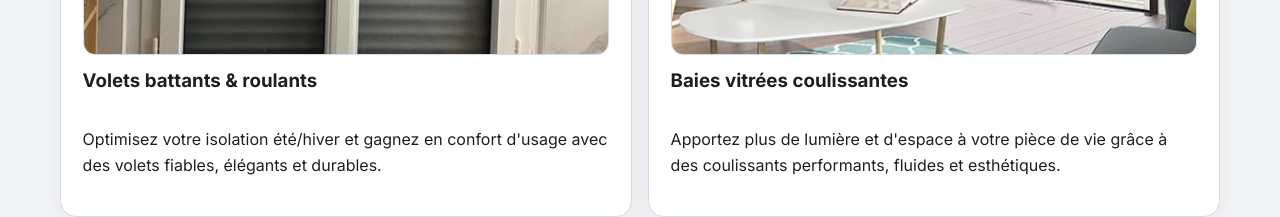
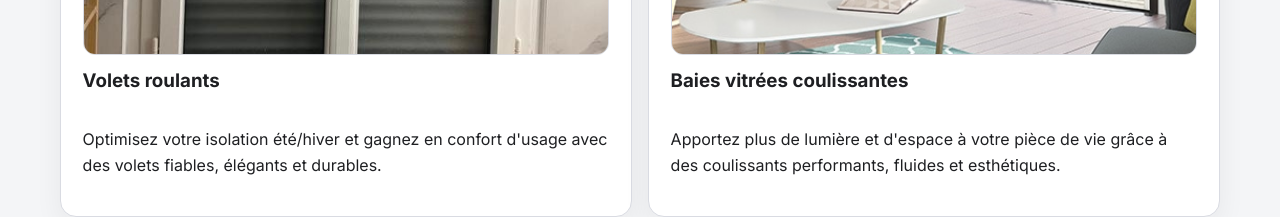
Before and after one commit to Yani93/Yani, a plain HTML site: page menuiseries.html in a window 1280 px wide. Shown: the part 1723-1940 px from the top of the page. Drawn offline with Linux system fonts and the light colour scheme.

Commit message:
Update menuiseries.html

```diff
--- a/menuiseries.html
+++ b/menuiseries.html
@@ -71,7 +71,7 @@
           </article>
           <article class="card card-service">
             <img class="service-media" src="images/vol.jpeg" alt="Volets" />
-            <h3>Volets battants & roulants</h3>
+            <h3>Volets roulants</h3>
             <p>Optimisez votre isolation été/hiver et gagnez en confort d'usage avec des volets fiables, élégants et durables.</p>
           </article>
           <article class="card card-service">
```
